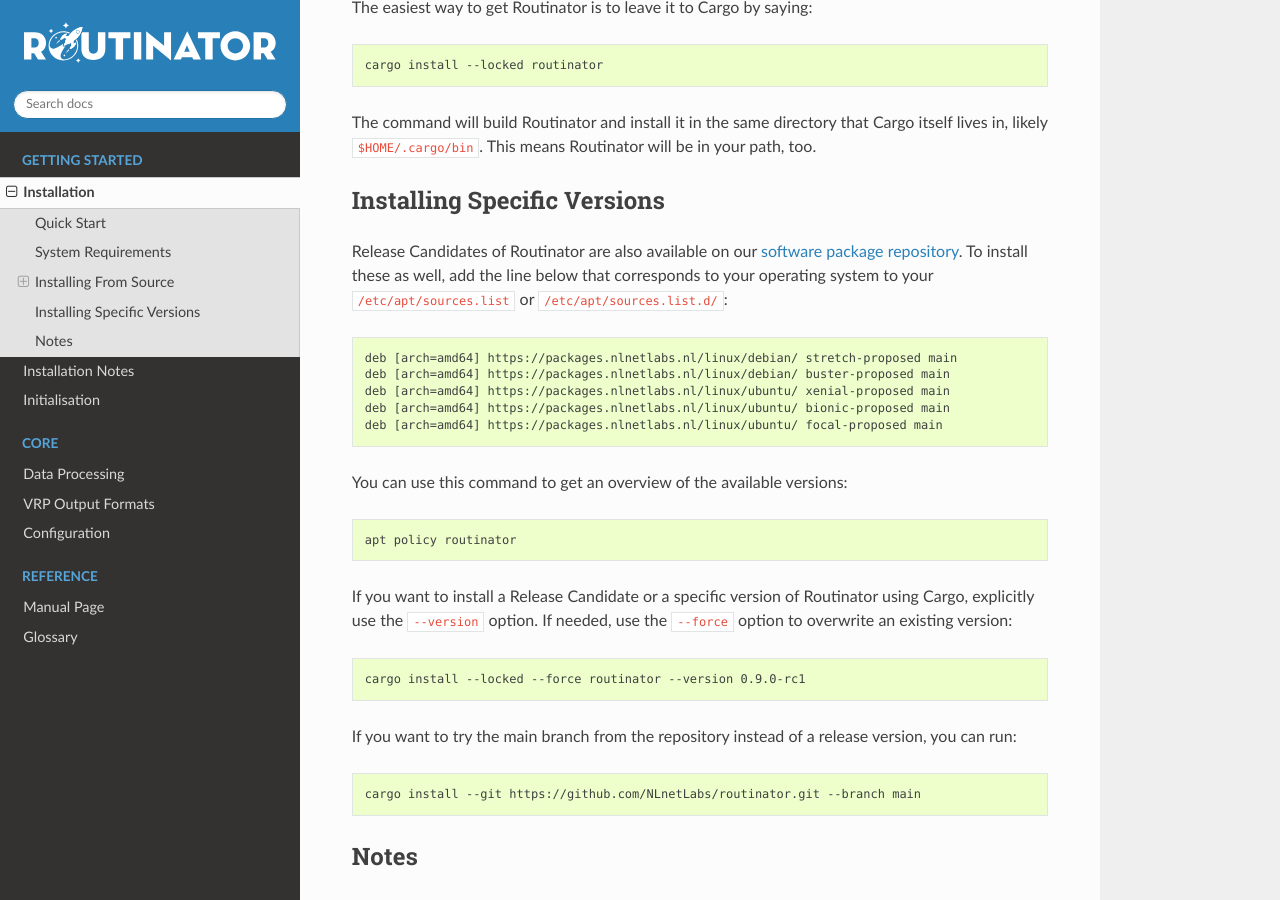
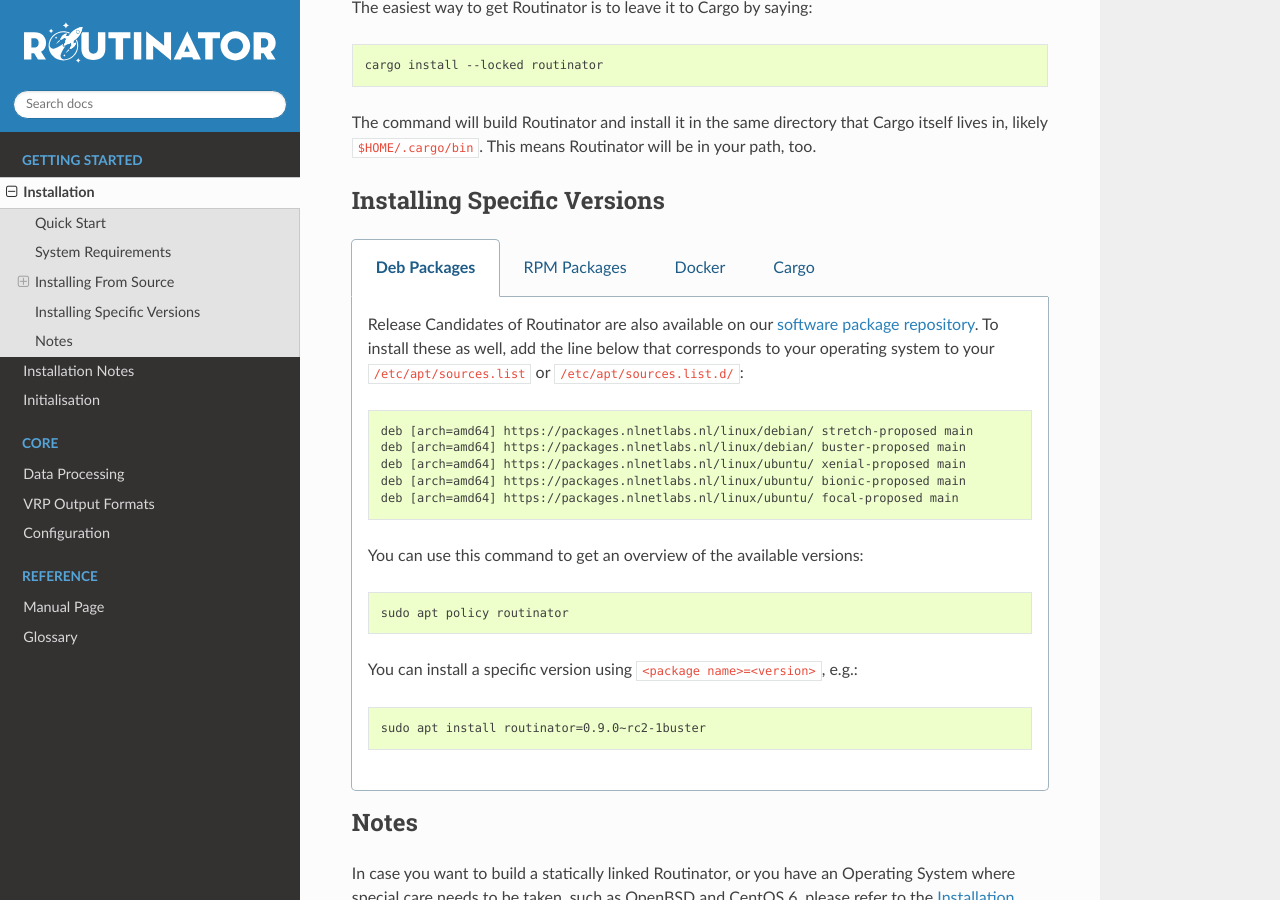
Before and after one commit to NLnetLabs/routinator, a Sphinx documentation site: the page built from source/installation.rst, in a window 1280 px wide and 900 px high, scrolled down 2681 px. Built offline with Sphinx 7.4.7 and the Read the Docs theme 2.0.0, drawn with Linux system fonts in a browser that asks for light colours; pages that are not in the unit, such as notebooks, are missing from menus; the version number could not be read and is left out; some of the changed lines change nothing that is shown.

Commit message:
Add RPM and Specific Version info

```diff
--- a/source/installation.rst
+++ b/source/installation.rst
@@ -37,9 +37,9 @@
           wget -qO- https://packages.nlnetlabs.nl/aptkey.asc | sudo apt-key add -
           sudo apt update
 
-       You can then install, initialise, enable and start Routinator by running these
-       commands. Note that ``routinator-init`` is slightly different than the command
-       used with Cargo:
+       You can then install, initialise, enable and start Routinator by running
+       these commands. Note that ``routinator-init`` is slightly different than
+       the command used with Cargo:
 
        .. code-block:: bash
 
@@ -48,19 +48,64 @@
           # Follow instructions provided
           sudo systemctl enable --now routinator
 
-       By default, Routinator will start the RTR server on port 3323 and the HTTP
-       server on port 8323. These, and other values can be changed in the
-       configuration file located in ``/etc/routinator/routinator.conf``. You can check
-       the status of Routinator with ``sudo systemctl status routinator`` and view the
-       logs with ``sudo journalctl --unit=routinator``.
+       By default, Routinator will start the RTR server on port 3323 and the
+       HTTP server on port 8323. These, and other values can be changed in the
+       configuration file located in ``/etc/routinator/routinator.conf``. You
+       can check the status of Routinator with ``sudo systemctl status
+       routinator`` and view the logs with ``sudo journalctl
+       --unit=routinator``.
 
    .. tab:: RPM Packages
 
-       Assuming you have a machine running a recent RHEL or CentOS distribution,
+       Assuming you have a machine running a recent RHEL or CentOS distribution
        on an amd64/x86_64 architecture, you can install Routinator from our
        `software package repository <https://packages.nlnetlabs.nl>`_. To use
-       this repository, add the line below that corresponds to your operating
-       system
+       this repository create a file named
+       :file:`/etc/yum.repos.d/nlnetlabs.repo`.
+
+       On CentOS/RHEL 7 enter this configuration and save the file:
+
+       .. code-block:: text
+
+          [nlnetlabs]
+          name=NLnet Labs
+          baseurl=https://packages.nlnetlabs.nl/linux/centos/7/main/$basearch
+          enabled=1
+
+       On CentOS/RHEL 8 enter this configuration and save the file:
+
+       .. code-block:: text
+
+          [nlnetlabs]
+          name=NLnet Labs
+          baseurl=https://packages.nlnetlabs.nl/linux/centos/8/main/$basearch
+          enabled=1
+
+       Then run the following commands:
+
+       .. code-block:: text
+
+          sudo wget -qO/tmp/key https://packages.nlnetlabs.nl/aptkey.asc
+          sudo rpm --import /tmp/key
+          sudo yum update
+
+       You can then install, initialise, enable and start Routinator by running
+       these commands. Note that ``routinator-init`` is slightly different than
+       the command used with Cargo:
+
+       .. code-block:: bash
+
+          sudo yum install routinator
+          sudo routinator-init
+          # Follow instructions provided
+          sudo systemctl enable --now routinator
+
+       By default, Routinator will start the RTR server on port 3323 and the
+       HTTP server on port 8323. These, and other values can be changed in the
+       configuration file located in ``/etc/routinator/routinator.conf``. You
+       can check the status of Routinator with ``sudo systemctl status
+       routinator`` and view the logs with ``sudo journalctl
+       --unit=routinator``.
 
    .. tab:: Docker
 
@@ -84,6 +129,7 @@
           sudo docker run -d --restart=unless-stopped --name routinator -p 3323:3323 \
                -p 9556:9556 -v routinator-tals:/home/routinator/.rpki-cache/tals \
                nlnetlabs/routinator
+
    .. tab:: Cargo
 
        Assuming you have a newly installed Debian or Ubuntu machine, you will need to
@@ -211,39 +257,102 @@
 Installing Specific Versions
 ----------------------------
 
-Release Candidates of Routinator are also available on our `software package
-repository <https://packages.nlnetlabs.nl>`_. To install these as well, add the
-line below that corresponds to your operating system to your
-``/etc/apt/sources.list`` or ``/etc/apt/sources.list.d/``:
+.. tabs::
 
-.. code-block:: text
+   .. tab:: Deb Packages
 
-   deb [arch=amd64] https://packages.nlnetlabs.nl/linux/debian/ stretch-proposed main
-   deb [arch=amd64] https://packages.nlnetlabs.nl/linux/debian/ buster-proposed main
-   deb [arch=amd64] https://packages.nlnetlabs.nl/linux/ubuntu/ xenial-proposed main
-   deb [arch=amd64] https://packages.nlnetlabs.nl/linux/ubuntu/ bionic-proposed main
-   deb [arch=amd64] https://packages.nlnetlabs.nl/linux/ubuntu/ focal-proposed main
+       Release Candidates of Routinator are also available on our `software
+       package repository <https://packages.nlnetlabs.nl>`_. To install these as
+       well, add the line below that corresponds to your operating system to
+       your ``/etc/apt/sources.list`` or ``/etc/apt/sources.list.d/``:
 
-You can use this command to get an overview of the available versions:
+       .. code-block:: text
 
-.. code-block:: text
+          deb [arch=amd64] https://packages.nlnetlabs.nl/linux/debian/ stretch-proposed main
+          deb [arch=amd64] https://packages.nlnetlabs.nl/linux/debian/ buster-proposed main
+          deb [arch=amd64] https://packages.nlnetlabs.nl/linux/ubuntu/ xenial-proposed main
+          deb [arch=amd64] https://packages.nlnetlabs.nl/linux/ubuntu/ bionic-proposed main
+          deb [arch=amd64] https://packages.nlnetlabs.nl/linux/ubuntu/ focal-proposed main
 
-   apt policy routinator
+       You can use this command to get an overview of the available versions:
 
-If you want to install a Release Candidate or a specific version of Routinator
-using Cargo, explicitly use the ``--version`` option. If needed, use the
-``--force`` option to overwrite an existing version:
+       .. code-block:: text
 
-.. code-block:: text
+          sudo apt policy routinator
 
-   cargo install --locked --force routinator --version 0.9.0-rc1
+       You can install a specific version using ``<package name>=<version>``,
+       e.g.:
 
-If you want to try the main branch from the repository instead of a release
-version, you can run:
+       .. code-block:: text
 
-.. code-block:: text
+          sudo apt install routinator=0.9.0~rc2-1buster
 
-   cargo install --git https://github.com/NLnetLabs/routinator.git --branch main
+   .. tab:: RPM Packages
+
+       Release Candidates of Routinator are also available on our `software
+       package repository <https://packages.nlnetlabs.nl>`_. To use this
+       repository create a file named
+       :file:`/etc/yum.repos.d/nlnetlabs-testing.repo`.
+
+       On CentOS/RHEL 7 enter this configuration and save the file:
+
+       .. code-block:: text
+
+          [nlnetlabs-testing]
+          name=NLnet Labs Testing
+          baseurl=https://packages.nlnetlabs.nl/linux/centos/7/proposed/$basearch
+          enabled=1
+
+       On CentOS/RHEL 8 enter this configuration and save the file:
+
+       .. code-block:: text
+
+          [nlnetlabs-testing]
+          name=NLnet Labs Testing
+          baseurl=https://packages.nlnetlabs.nl/linux/centos/8/proposed/$basearch
+          enabled=1
+
+       You can use this command to get an overview of the available versions:
+
+       .. code-block:: bash
+
+          sudo yum --showduplicates list routinator
+
+       You can install a specific version using
+       ``<package name>-<version info>``, e.g.:
+
+       .. code-block:: bash
+
+          sudo yum install routinator-0.9.0-rc2-1
+
+   .. tab:: Docker
+
+       All release versions of Routinator, as well as release candidates and
+       builds based on the latest main branch are available on
+       `Docker Hub <https://hub.docker.com/r/nlnetlabs/routinator/tags?page=1&ordering=last_updated>`_.
+
+       For example, installing Routinator 0.9.0 RC2 is as simple as:
+
+       .. code-block:: text
+
+          docker run -it nlnetlabs/routinator:v0.9.0-rc2
+
+   .. tab:: Cargo
+
+       If you want to install a Release Candidate or a specific version of
+       Routinator using Cargo, explicitly use the ``--version`` option. If
+       needed, use the ``--force`` option to overwrite an existing version:
+
+       .. code-block:: text
+
+          cargo install --locked --force routinator --version 0.9.0-rc2
+
+       If you want to try the main branch from the repository instead of a
+       release version, you can run:
+
+       .. code-block:: text
+
+          cargo install --git https://github.com/NLnetLabs/routinator.git --branch main
 
 Notes
 -----
```
